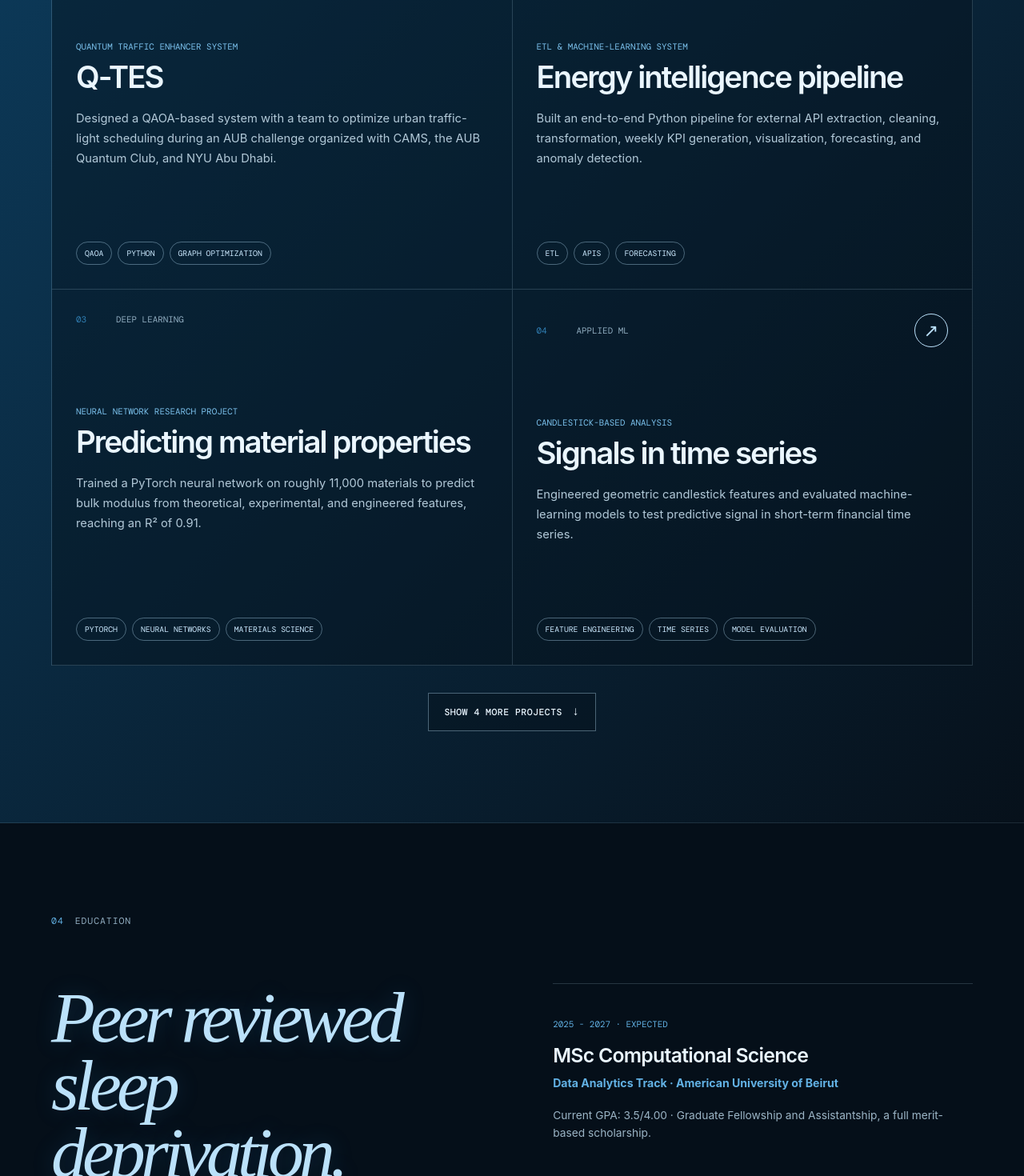
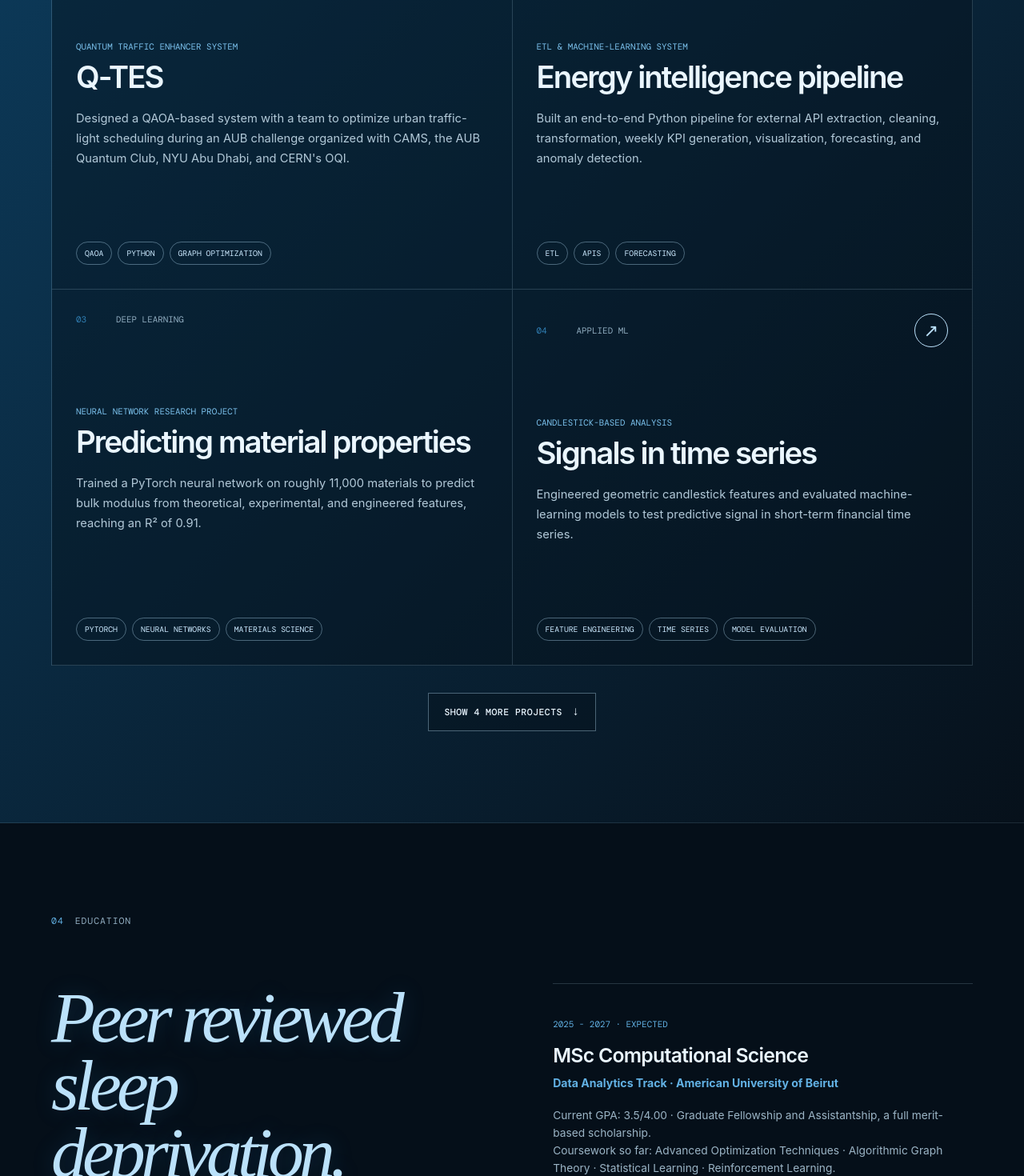
Before and after one commit to Hasan-Abbani/hasan-abbani-portfolio, a React (Vite) app: page / in a window 1280 px wide. Shown: the part 3280-4750 px from the top of the page at 80% size. Built offline with nearby package versions, Linux system fonts and the light colour scheme; a web font is replaced by a local one.

Commit message:
Update portfolio education and project details

```diff
--- a/src/sections/Education.jsx
+++ b/src/sections/Education.jsx
@@ -5,11 +5,11 @@ export default function Education() {
       <div className="education-layout">
         <div className="section-heading"><h2><em>Peer reviewed sleep deprivation.</em></h2></div>
         <div className="education-list">
-          <article><p className="edu-date">2025 - 2027 · Expected</p><h3>MSc Computational Science</h3><h4>Data Analytics Track · American University of Beirut</h4><p>Current GPA: 3.5/4.00 · Graduate Fellowship and Assistantship, a full merit-based scholarship.</p></article>
-          <article><p className="edu-date">2022 - 2025</p><h3>BSc Physics, with Honors</h3><h4>Minor in Computer Science · Beirut Arab University</h4><p>CGPA 3.67/4.00 · Recipient of an 80% merit-based scholarship.</p></article>
+          <article><p className="edu-date">2025 - 2027 &middot; Expected</p><h3>MSc Computational Science</h3><h4>Data Analytics Track &middot; American University of Beirut</h4><p>Current GPA: 3.5/4.00 &middot; Graduate Fellowship and Assistantship, a full merit-based scholarship.<br />Coursework so far: Advanced Optimization Techniques &middot; Algorithmic Graph Theory &middot; Statistical Learning &middot; Reinforcement Learning.</p></article>
+          <article><p className="edu-date">2022 - 2025</p><h3>BSc Physics, with Honors</h3><h4>Minor in Computer Science &middot; Beirut Arab University</h4><p>CGPA 3.67/4.00 &middot; Recipient of an 80% merit-based scholarship.</p></article>
         </div>
       </div>
-      <div className="education-note"><span>Award & community</span><p>Member at Large, AUB Quantum Club · Former Executive Vice President, BAU Astronomy Club · BAU Science Fair organizer</p></div>
+      <div className="education-note"><span>Award & community</span><p>Member at Large, AUB Quantum Club &middot; Former Executive Vice President, BAU Astronomy Club &middot; BAU Science Fair organizer</p></div>
     </section>
   );
 }
--- a/src/sections/Work.jsx
+++ b/src/sections/Work.jsx
@@ -1,7 +1,7 @@
 import { useState } from "react";
 
 const projects = [
-  { number: "01", title: "Q-TES", subtitle: "Quantum Traffic Enhancer System", type: "Quantum optimization", text: "Designed a QAOA-based system with a team to optimize urban traffic-light scheduling during an AUB challenge organized with CAMS, the AUB Quantum Club, and NYU Abu Dhabi.", href: "https://github.com/Hasan-Abbani/qaoa-traffic-optimization", tags: ["QAOA", "Python", "Graph optimization"] },
+  { number: "01", title: "Q-TES", subtitle: "Quantum Traffic Enhancer System", type: "Quantum optimization", text: "Designed a QAOA-based system with a team to optimize urban traffic-light scheduling during an AUB challenge organized with CAMS, the AUB Quantum Club, NYU Abu Dhabi, and CERN's OQI.", href: "https://github.com/Hasan-Abbani/qaoa-traffic-optimization", tags: ["QAOA", "Python", "Graph optimization"] },
   { number: "02", title: "Energy intelligence pipeline", subtitle: "ETL & machine-learning system", type: "Data engineering", text: "Built an end-to-end Python pipeline for external API extraction, cleaning, transformation, weekly KPI generation, visualization, forecasting, and anomaly detection.", href: "https://github.com/Hasan-Abbani/ETL-ML-Pipeline-Prod", tags: ["ETL", "APIs", "Forecasting"] },
   { number: "03", title: "Predicting material properties", subtitle: "Neural network research project", type: "Deep learning", text: "Trained a PyTorch neural network on roughly 11,000 materials to predict bulk modulus from theoretical, experimental, and engineered features, reaching an R² of 0.91.", href: null, tags: ["PyTorch", "Neural networks", "Materials science"] },
   { number: "04", title: "Signals in time series", subtitle: "Candlestick-based analysis", type: "Applied ML", text: "Engineered geometric candlestick features and evaluated machine-learning models to test predictive signal in short-term financial time series.", href: "https://colab.research.google.com/drive/18Ig6K9FJ-_T0bA8UKKpRv_QH4u0f0HSO?usp=sharing", tags: ["Feature engineering", "Time series", "Model evaluation"] },
```
